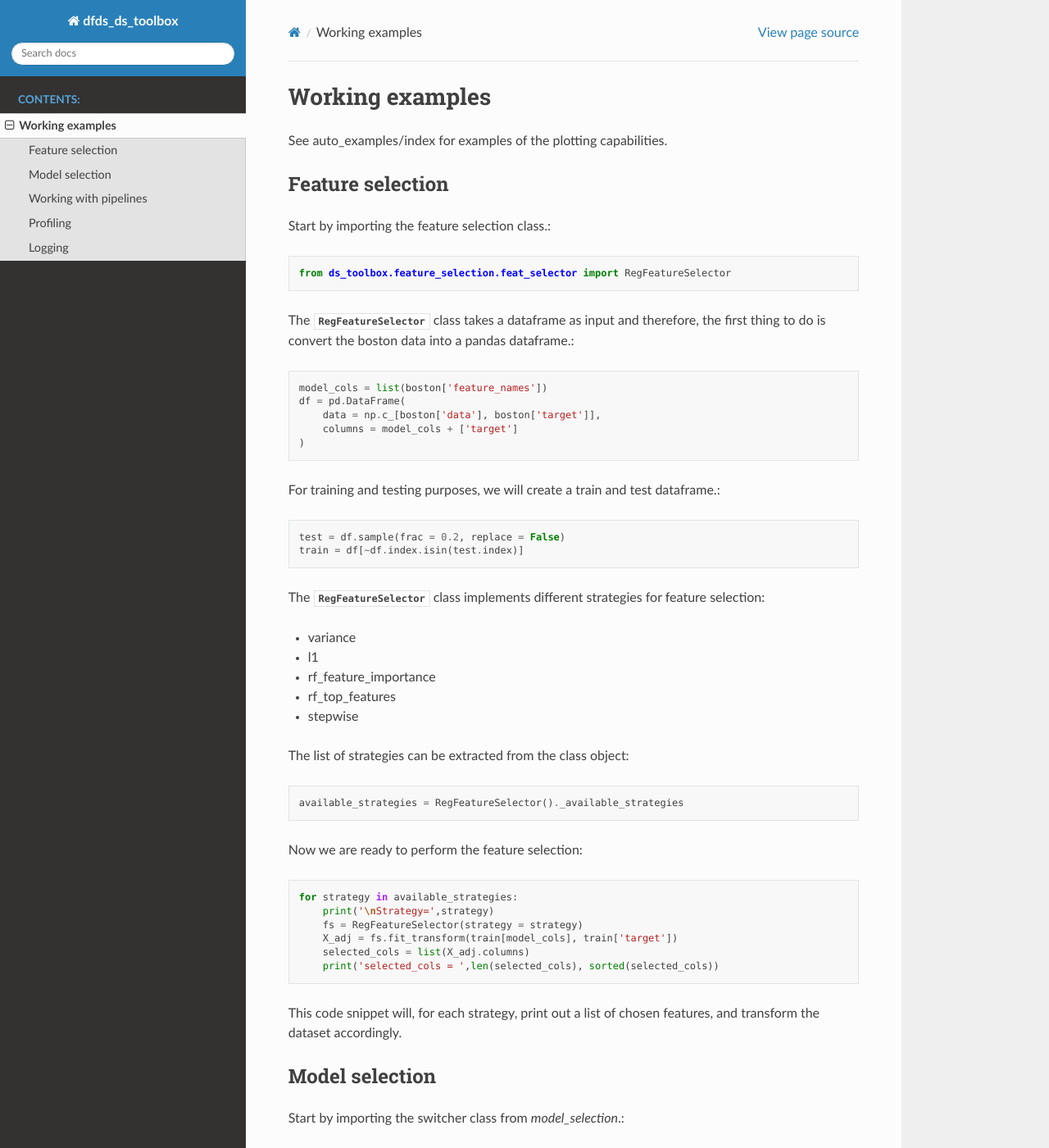
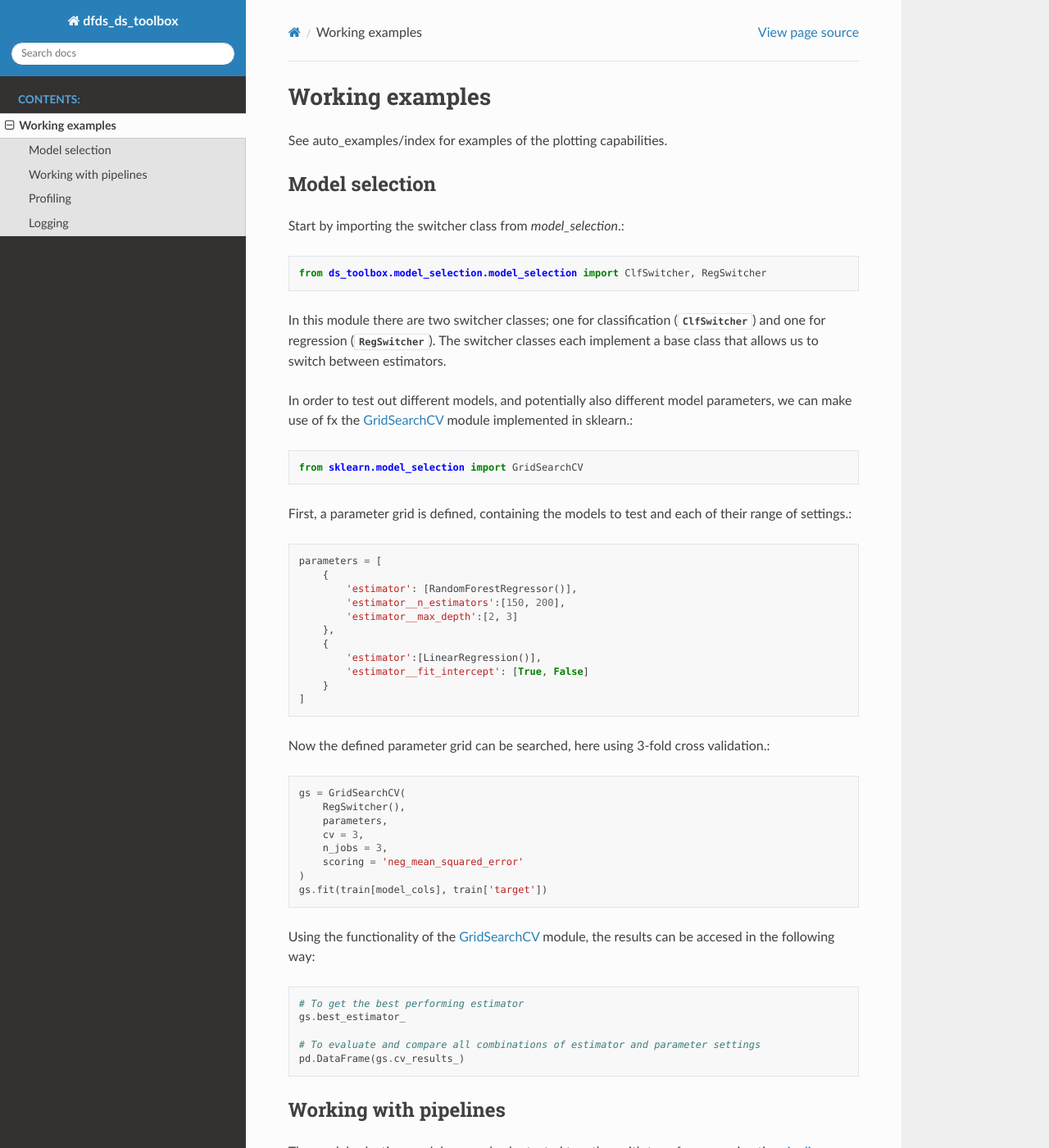
Before and after one commit to dfds-data/dfds-ds-toolbox, a Sphinx documentation site: the page built from docs/usage.rst, in a window 1280 px wide and 1400 px high. Shown: the whole window at 82% size. Built offline with Sphinx 7.4.7 and the Read the Docs theme 2.0.0, drawn with Linux system fonts in a browser that asks for light colours; pages that are not in the unit, such as notebooks, are missing from menus; some of the changed text lies outside the part shown.

Commit message:
Remove references to custom feature selection. (#21)
Remove both in README.md and usage.rst

```diff
--- a/docs/usage.rst
+++ b/docs/usage.rst
@@ -3,49 +3,6 @@ Working examples
 
 See :doc:`auto_examples/index` for examples of the plotting capabilities.
 
-
-Feature selection
------------------
-Start by importing the feature selection class.::
-
-    from ds_toolbox.feature_selection.feat_selector import RegFeatureSelector
-
-The :py:class:`RegFeatureSelector` class takes a dataframe as input and therefore, the first thing to do is convert the boston data into a pandas dataframe.::
-
-    model_cols = list(boston['feature_names'])
-    df = pd.DataFrame(
-        data = np.c_[boston['data'], boston['target']],
-        columns = model_cols + ['target']
-    )
-
-For training and testing purposes, we will create a train and test dataframe.::
-
-    test = df.sample(frac = 0.2, replace = False)
-    train = df[~df.index.isin(test.index)]
-
-
-The :py:class:`RegFeatureSelector` class implements different strategies for feature selection:
-
-* variance
-* l1
-* rf_feature_importance
-* rf_top_features
-* stepwise
-
-The list of strategies can be extracted from the class object::
-
-    available_strategies = RegFeatureSelector()._available_strategies
-
-Now we are ready to perform the feature selection::
-
-    for strategy in available_strategies:
-        print('\nStrategy=',strategy)
-        fs = RegFeatureSelector(strategy = strategy)
-        X_adj = fs.fit_transform(train[model_cols], train['target'])
-        selected_cols = list(X_adj.columns)
-        print('selected_cols = ',len(selected_cols), sorted(selected_cols))
-
-This code snippet will, for each strategy, print out a list of chosen features, and transform the dataset accordingly.
 
 Model selection
 ---------------
@@ -101,38 +58,39 @@ Using the functionality of the `GridSearchCV`_ module, the results can be accese
 
 Working with pipelines
 ----------------------
-The feature selection and model selection modules can also be tested together using the `pipeline`_ module from sklearn.::
+The model selection modules can also be tested together with transformers using the `pipeline`_ module from sklearn.::
 
     from sklearn.pipeline import Pipeline
+    from sklearn.feature_selection import VarianceThreshold
 
 First, define the pipeline to be test, in this case including both the feature selector and the switcher class::
 
     pipeline = Pipeline(
         [
-            ('feature_selector', RegFeatureSelector()),
+            ('features', VarianceThreshold()),
             ('model', RegSwitcher())
         ]
     )
 
 Next step is to define the estimators and parameters to be tested; in this example we will test a random forest
-regressor and a linear regression model, and then include all available strategies for the feature selector.
+regressor and a linear regression model.
 In principle we could add as many configurations and models as we want to this parameter grid,
 but for simplicity we will just be testing these two.::
 
     parameters = [
         # RandomForestRegressor model and parameters to test
         {
+            'features__threshold': [0.0, 0.1],
             'model__estimator': [RandomForestRegressor()],
             'model__estimator__n_estimators': [150, 200],
             'model__estimator__max_depth': [2, 3],
-            'feature_selector__strategy': available_strategies
         },
 
         # LinearRegression model and parameters to test
         {
+            'features__threshold': [0.0, 0.1],
             'model__estimator': [LinearRegression()],
             'model__estimator__fit_intercept': [True, False],
-            'feature_selector__strategy': available_strategies
         }
     ]
 
```
Also changed, not shown: other parts of docs/usage.rst (+1 -1 lines), README.md (+0 -1 lines).
